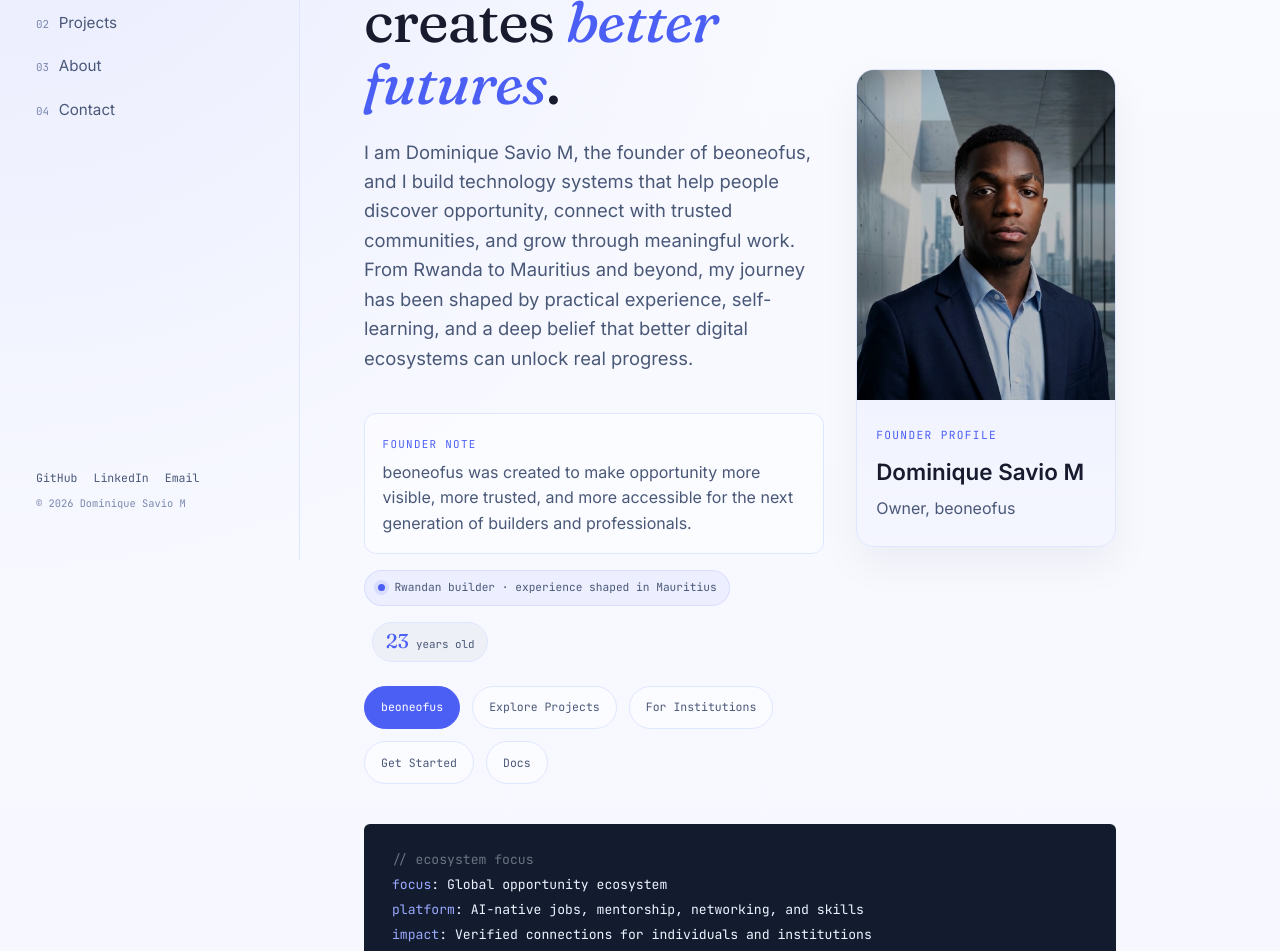
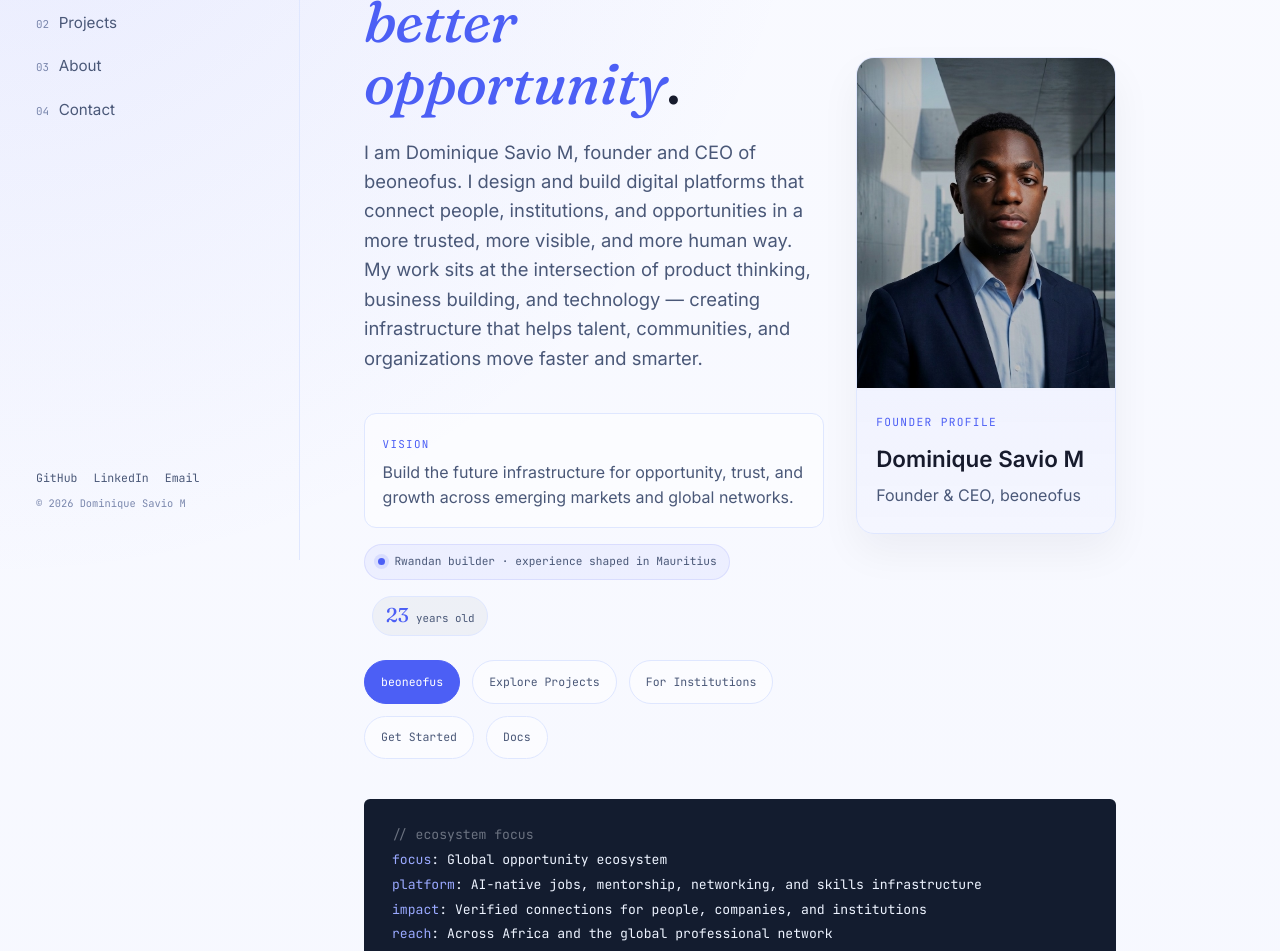
Before and after one commit to saviomds/dominique-savio-portfolio, a React (Vite) app: page / in a window 1280 px wide. Shown: the part 240-1191 px from the top of the page. Built offline with nearby package versions, Linux system fonts and the light colour scheme.

Commit message:
Upgrade founder positioning and brand storytelling

```diff
--- a/src/pages/About.jsx
+++ b/src/pages/About.jsx
@@ -11,14 +11,13 @@
         <div className="about-intro">
           <p className="eyebrow">About the founder · beoneofus</p>
           <h1 className="display">
-            A self-taught developer building a <span className="accent-italic">better world</span> through technology.
+            A builder creating <span className="accent-italic">trustworthy opportunity</span> through technology.
           </h1>
           <p className="lede">
-            I am Dominique Savio M, founder and CEO of beoneofus. I am a Rwandan software engineer who
-            learned by doing, building, and solving real problems while growing through experience in
-            Mauritius. My work sits at the intersection of product building, professional ecosystems,
-            and community trust — helping people access opportunity, grow their skills, and create impact
-            through practical digital solutions.
+            I am Dominique Savio M, founder and CEO of beoneofus. I am a Rwandan builder, software engineer,
+            and operator who learned by creating, testing, shipping, and improving real-world digital solutions.
+            My work blends product strategy, engineering, and ecosystem thinking to build platforms that help
+            people connect with meaningful opportunities and institutions build stronger, more human systems.
           </p>
 
           <div className="ecosystem-links compact">
--- a/src/pages/Contact.jsx
+++ b/src/pages/Contact.jsx
@@ -4,10 +4,11 @@
   return (
     <>
       <p className="eyebrow">Founder contact · beoneofus</p>
-      <h1 className="display">Let’s connect.</h1>
+      <h1 className="display">Let’s build the next chapter.</h1>
       <p className="lede">
         I’m Dominique Savio M, founder and CEO of beoneofus. I’m open to meaningful conversations around
-        partnerships, ecosystem growth, community building, and the future of opportunity-driven digital products.
+        strategic partnerships, ecosystem growth, institutional collaboration, and building products that shape
+        opportunity in a more connected and empowered world.
       </p>
 
       <div className="contact-card">
--- a/src/pages/Home.jsx
+++ b/src/pages/Home.jsx
@@ -9,20 +9,20 @@
     <>
       <div className="hero-layout">
         <div className="hero-copy">
-          <p className="eyebrow">Published by the founder · beoneofus</p>
+          <p className="eyebrow">Founder · beoneofus</p>
           <h1 className="display">
-            I build technology that creates <em>better futures</em>.
+            I build the systems behind <em>better opportunity</em>.
           </h1>
           <p className="lede">
-            I am Dominique Savio M, the founder of beoneofus, and I build technology systems that help
-            people discover opportunity, connect with trusted communities, and grow through meaningful work.
-            From Rwanda to Mauritius and beyond, my journey has been shaped by practical experience,
-            self-learning, and a deep belief that better digital ecosystems can unlock real progress.
+            I am Dominique Savio M, founder and CEO of beoneofus. I design and build digital platforms that
+            connect people, institutions, and opportunities in a more trusted, more visible, and more human way.
+            My work sits at the intersection of product thinking, business building, and technology — creating
+            infrastructure that helps talent, communities, and organizations move faster and smarter.
           </p>
 
           <div className="mini-mission">
-            <span className="mini-label">Founder note</span>
-            <p>beoneofus was created to make opportunity more visible, more trusted, and more accessible for the next generation of builders and professionals.</p>
+            <span className="mini-label">Vision</span>
+            <p>Build the future infrastructure for opportunity, trust, and growth across emerging markets and global networks.</p>
           </div>
 
           <div className="geo-tag">
--- a/src/siteData.js
+++ b/src/siteData.js
@@ -3,7 +3,7 @@
 
 export const profile = {
   name: "Dominique Savio M",
-  role: "Owner, beoneofus",
+  role: "Founder & CEO, beoneofus",
   available: true,
   email: "dominiquesavio@beoneofus.work",
   phone: ["+230 54753221", "+250 786731976"],
@@ -39,8 +39,8 @@
 
 export const stack = [
   { key: "focus", value: "Global opportunity ecosystem" },
-  { key: "platform", value: "AI-native jobs, mentorship, networking, and skills" },
-  { key: "impact", value: "Verified connections for individuals and institutions" },
+  { key: "platform", value: "AI-native jobs, mentorship, networking, and skills infrastructure" },
+  { key: "impact", value: "Verified connections for people, companies, and institutions" },
   { key: "reach", value: "Across Africa and the global professional network" },
 ]
 
```
